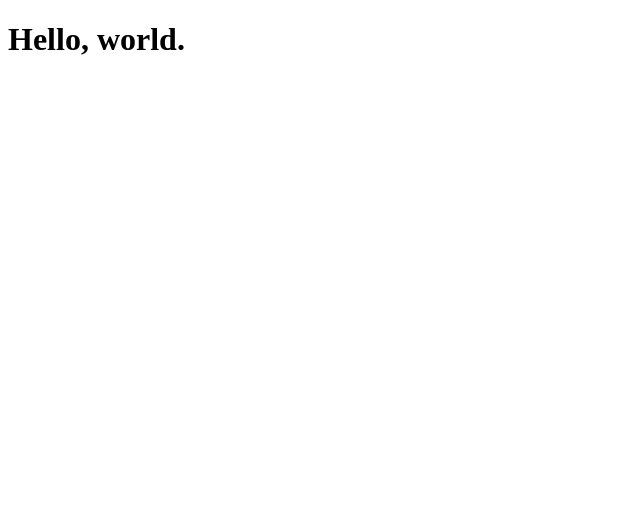
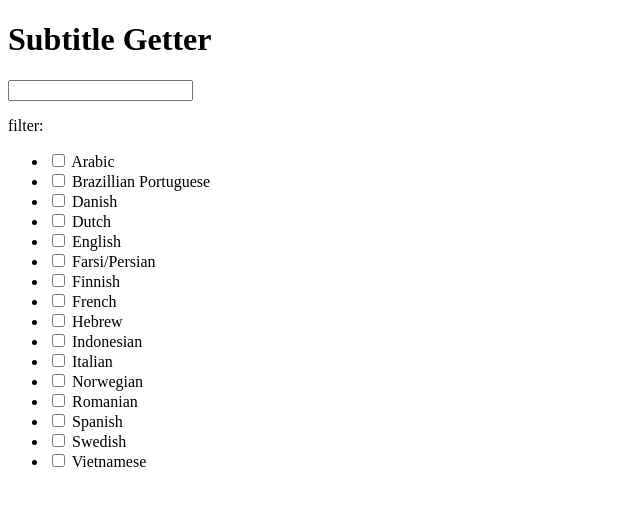
Before and after one commit to jillesme/subtitle-getter, a React app in the folder client/: page / in a window 1280 px wide. Shown: the top 506 px of the page, without its empty margins (0-640 px from the left). Built offline with nearby package versions, Linux system fonts and the light colour scheme.

Commit message:
Create working version

```diff
--- a/client/package.json
+++ b/client/package.json
@@ -28,6 +28,7 @@
   },
   "dependencies": {
     "react": "^0.14.0",
-    "react-dom": "^0.14.0"
+    "react-dom": "^0.14.0",
+    "superagent": "^1.4.0"
   }
 }
--- a/client/src/App.js
+++ b/client/src/App.js
@@ -1,9 +1,17 @@
 import React, { Component } from 'react';
+import SubtitleTextInput from './SubtitleTextInput';
+import Filter from './Filter';
+
+// The.Blacklist.S03E07.HDTV.x264-FLEET
 
 export default class App extends Component {
   render() {
     return (
-      <h1>Hello, world.</h1>
+      <div>
+        <h1>Subtitle Getter</h1>
+        <SubtitleTextInput />
+        <Filter />
+      </div>
     );
   }
 }
--- /dev/null
+++ b/client/src/Filter.js
@@ -0,0 +1,44 @@
+import React, { Component } from 'react';
+import languages from './languages.js';
+
+
+export default class Filter extends Component {
+  constructor (props) {
+    super(props);
+
+    this.state = {
+      languages: []
+    };
+
+    this.displayLanguages = this.displayLanguages.bind(this);
+    this.addOrSplice = this.addOrSplice.bind(this);
+  }
+  addOrSplice (ev) {
+    let target = ev.target.value;
+    let newLangs = this.state.languages;
+    let index = newLangs.indexOf(target);
+    if (index > -1) {
+      newLangs.splice(index, 1);
+    } else {
+      newLangs.push(target);
+    }
+    this.setState({
+      languages: newLangs
+    });
+  }
+  displayLanguages () {
+    return Object.keys(languages).map((language, i) => {
+      return (<li key={i}><input type="checkbox" name="language" value={language} onClick={this.addOrSplice}/> {language} </li>);
+    });
+  }
+  render () {
+    return (
+      <div>
+        filter: {this.state.languages.join(', ')}
+          <ul>
+            {this.displayLanguages()}
+          </ul>
+      </div>
+    );
+  }
+}
--- /dev/null
+++ b/client/src/LoadingIndicator.js
@@ -0,0 +1,24 @@
+import React, { Component } from 'react';
+
+export default class LoadingIndicator extends Component {
+  constructor (props) {
+    super(props);
+
+    this.displaySpinner = this.displaySpinner.bind(this);
+  }
+  displaySpinner () {
+    if (this.props.loading) {
+      // todo: add a spinner or something
+      return (<h2>Loading..</h2>);
+    } else {
+      return null;
+    }
+  }
+  render () {
+    return (
+      <div>
+        {this.displaySpinner()}
+      </div>
+    );
+  }
+}
--- /dev/null
+++ b/client/src/SubtitleTextInput.js
@@ -0,0 +1,53 @@
+import React, { Component } from 'react';
+import superagent from 'superagent';
+
+import LoadingIndicator from './LoadingIndicator'
+import SubtitleOverview from './SubtitleOverview'
+
+export default class SubtitleTextInput extends Component {
+  constructor (props) {
+    super(props);
+
+    this.state = {
+      result: {},
+      error: false,
+      loading: false
+    };
+
+    this.handlePaste = this.handlePaste.bind(this);
+    this.displayResult = this.displayResult.bind(this);
+  }
+  handlePaste (ev) {
+    let title = ev.target.value;
+    this.setState({ loading: true });
+    superagent.get('http://localhost:3030/title/' + title)
+      .end((err, response) => {
+        let state = { loading: false };
+        if (err) {
+          state.error = err;
+        } else {
+          state.result = response.body;
+        }
+        this.setState(state);
+      });
+  }
+  displayResult () {
+    if (!this.state.result) return null;
+    let list = Object.keys(this.state.result).map((language, i) => {
+      return (<li key={i}>
+        <span>{language} - </span> ({this.state.result[language].length})
+        <SubtitleOverview results={this.state.result[language]} />
+      </li>);
+    });
+    return (<ul>{list}</ul>);
+  }
+  render () {
+    return (
+      <div>
+        <input type="text" onChange={this.handlePaste} />
+        <LoadingIndicator loading={this.state.loading} />
+        {this.displayResult()}
+      </div>
+    );
+  }
+}
--- /dev/null
+++ b/client/src/languages.js
@@ -0,0 +1,20 @@
+const languages = {
+  'Arabic': 'Arabic',
+  'Brazillian Portuguese': 'Brazillian Portuguese',
+  'Danish': 'Danish',
+  'Dutch': 'Dutch',
+  'English': 'English',
+  'Farsi/Persian': 'Farsi/Persian',
+  'Finnish': 'Finnish',
+  'French': 'French',
+  'Hebrew': 'Hebrew',
+  'Indonesian': 'Indonesian',
+  'Italian': 'Italian',
+  'Norwegian': 'Norwegian',
+  'Romanian': 'Romanian',
+  'Spanish': 'Spanish',
+  'Swedish': 'Swedish',
+  'Vietnamese': 'Vietnamese'
+};
+
+export default languages;
```
Also changed, not shown: client/src/SubtitleOverview.js (added, +35 -0 lines), 1 other file (tests, documents, lock files or other folders).
